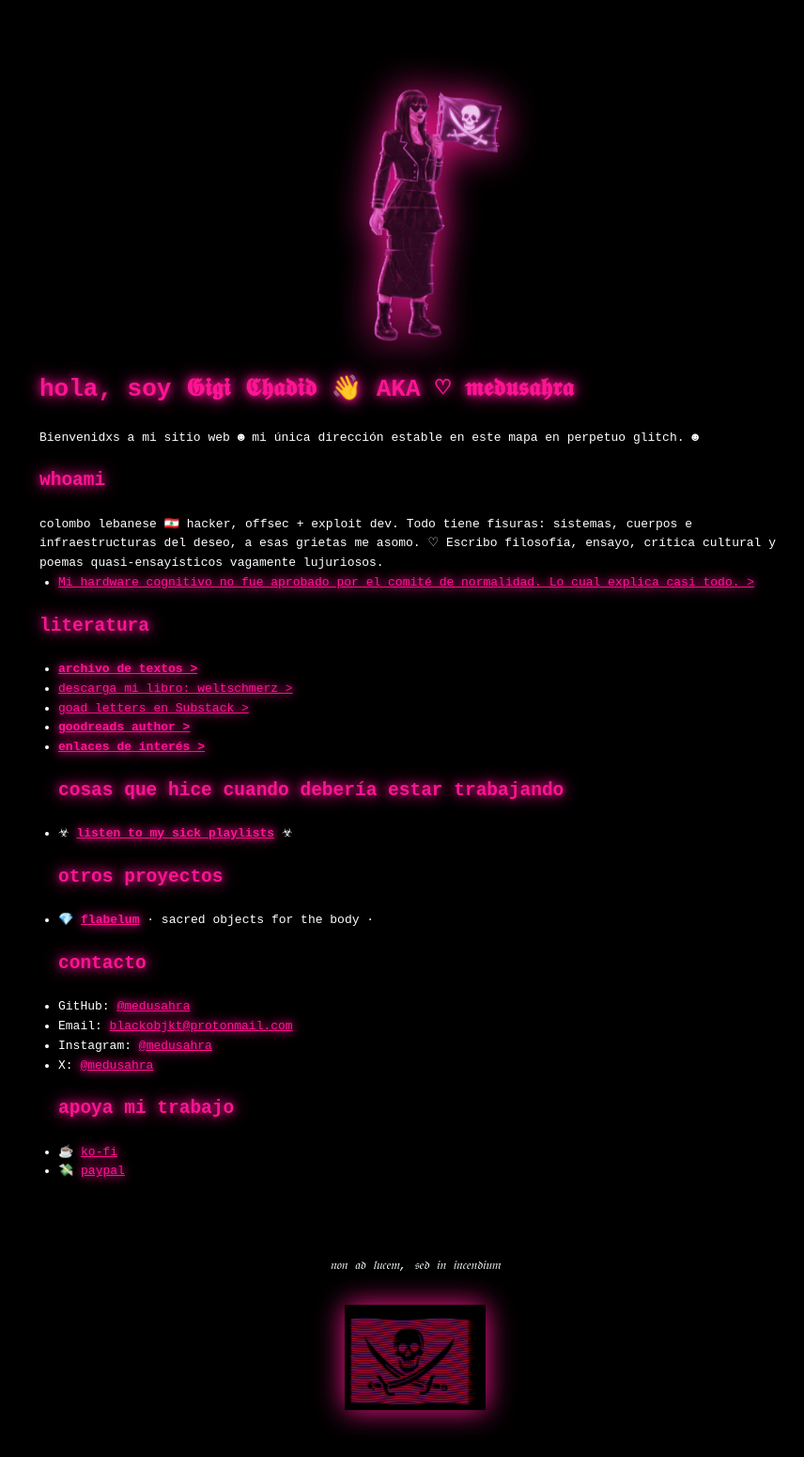
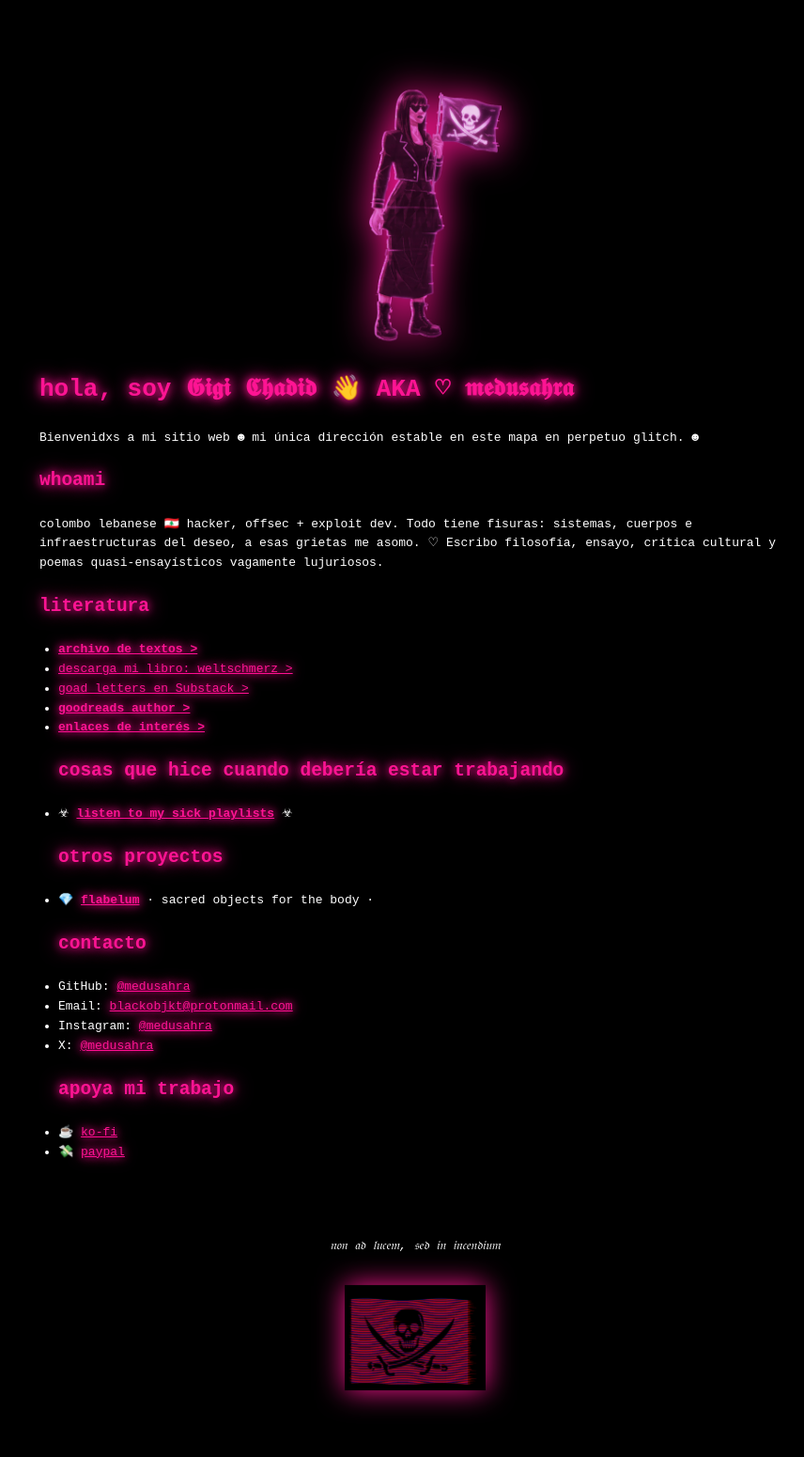
Before and after one commit to medusahra/medusahra.github.io, a Jekyll site: the page built from index.md, in a window 1280 px wide. Shown: the whole page at 94% size, without its empty margins (198-1054 px from the left). Built offline with Jekyll 4.4.1, drawn with Linux system fonts in a browser that asks for light colours; after the commit the page ends 1529 px from its top, so only the background shows below that.

Commit message:
Update index.md

```diff
--- a/index.md
+++ b/index.md
@@ -11,7 +11,6 @@ Bienvenidxs a mi sitio web
 colombo lebanese 🇱🇧 hacker, offsec + exploit dev. Todo tiene fisuras: sistemas, cuerpos e infraestructuras del deseo, a esas grietas me asomo. ♡
 Escribo filosofía, ensayo, crítica cultural y poemas quasi-ensayísticos vagamente lujuriosos.
 
-- <a href="https://open.substack.com/pub/goadletter/p/encuentro-el-mundo-neurotipico-superficial?r=2kfe43&utm_campaign=post&utm_medium=web&showWelcomeOnShare=false" target="_blank">Mi hardware cognitivo no fue aprobado por el comité de normalidad. Lo cual explica casi todo. ></a>
 
 ## literatura
 - **[archivo de textos >](/archive.html)**
```
